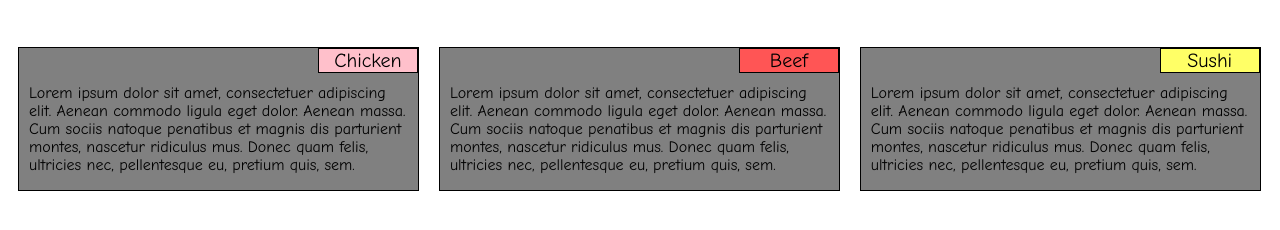
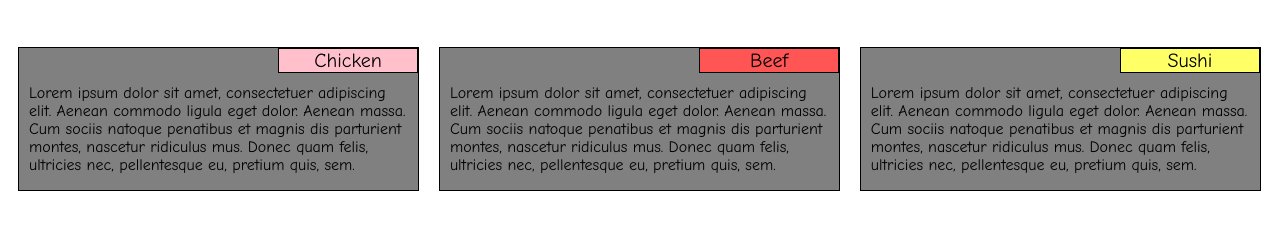
Before and after one commit to christieb7007/coursera-webClass, a plain HTML site: page mod2/index.html in a window 1280 px wide. Shown: the part 60-290 px from the top of the page. Drawn offline with Linux system fonts and the light colour scheme.

Commit message:
header width

```diff
--- a/mod2/css/styles.css
+++ b/mod2/css/styles.css
@@ -36,7 +36,7 @@ p {
 	top: 0px;
 	right: 0px;
 	font-size: 1.25em;
-	width: 100px;
+	width: 35%;
 	text-align: center;
 	border: 1px solid black;
 }
```
